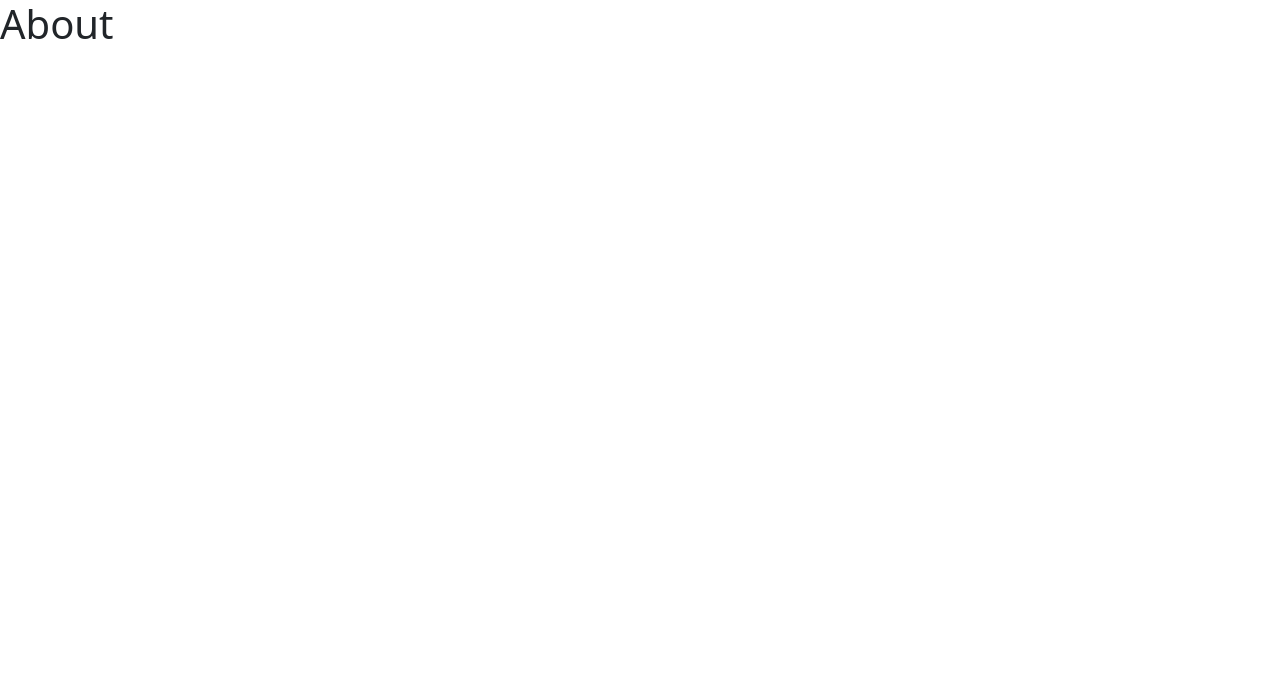
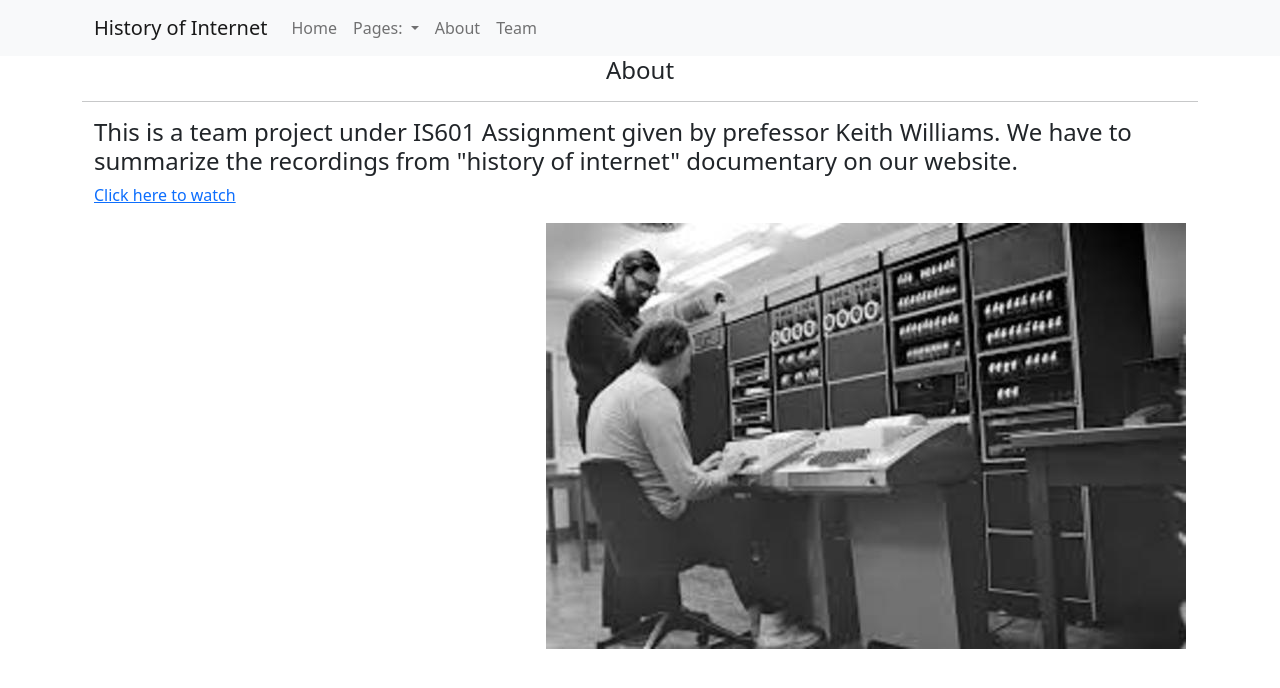
Before and after one commit to Harshad3212/History-of-the-Internet, a plain HTML site: page docs/about.html in a window 1280 px wide. Drawn offline with nearby package versions, Linux system fonts and the light colour scheme; files whose address does not match are found by name.

Commit message:
Bug: Content added in About.

```diff
--- a/docs/about.html
+++ b/docs/about.html
@@ -1,17 +1,49 @@
 <!doctype html>
 <html lang="en">
   <head>
-    <!-- Required meta tags -->
+     <!-- Required meta tags -->
     <meta charset="utf-8">
     <meta name="viewport" content="width=device-width, initial-scale=1">
 
     <!-- Bootstrap CSS -->
     <link href="https://cdn.jsdelivr.net/npm/bootstrap@5.0.0-beta2/dist/css/bootstrap.min.css" rel="stylesheet" integrity="sha384-BmbxuPwQa2lc/FVzBcNJ7UAyJxM6wuqIj61tLrc4wSX0szH/Ev+nYRRuWlolflfl" crossorigin="anonymous">
-
-    <title>Hello, world!</title>
   </head>
   <body>
-    <h1>About</h1>
+<header class="bg-light">
+<div class="container">
+    <nav class="navbar navbar-expand-lg navbar-light bg-light">
+  <div class="container-fluid">
+    <a class="navbar-brand" href="index.html">History of Internet</a>
+    <button class="navbar-toggler" type="button" data-bs-toggle="collapse" data-bs-target="#navbarNavDropdown" aria-controls="navbarNavDropdown" aria-expanded="false" aria-label="Toggle navigation">
+      <span class="navbar-toggler-icon"></span>
+    </button>
+    <div class="collapse navbar-collapse" id="navbarNavDropdown">
+      <ul class="navbar-nav">
+        <li class="nav-item">
+          <a class="nav-link" href="index.html">Home</a>
+        </li>
+	<li class="nav-item dropdown">
+          <a class="nav-link dropdown-toggle" href="#" id="navbarDropdownMenuLink" role="button" data-bs-toggle="dropdown" aria-expanded="false">
+            Pages:
+          </a>
+          <ul class="dropdown-menu" aria-labelledby="navbarDropdownMenuLink">
+            <li><a class="dropdown-item" href="Invention_of_Internet.html">Invention of Internet</a></li>
+            <li><a class="dropdown-item" href="BrowserWars.html">Browser Wars</a></li>
+            <li><a class="dropdown-item" href="Internet_search.html">Internet Search</a></li>
+            <li><a class="dropdown-item" href="Dot_Com_Bubble.html">dot Com Bubble</a></li>
+            <li><a class="dropdown-item" href="people.html">People</a></li>
+          </ul>
+        </li>
+        <li class="nav-item">
+          <a class="nav-link" href="about.html">About</a>
+        </li>
+        <li class="nav-item">
+          <a class="nav-link" href="team.html">Team</a>
+        </li>
+      </ul>
+    </div>
+  </div>
+</nav>
 
     <!-- Optional JavaScript; choose one of the two! -->
 
@@ -23,5 +55,23 @@
     <script src="https://cdn.jsdelivr.net/npm/@popperjs/core@2.6.0/dist/umd/popper.min.js" integrity="sha384-KsvD1yqQ1/1+IA7gi3P0tyJcT3vR+NdBTt13hSJ2lnve8agRGXTTyNaBYmCR/Nwi" crossorigin="anonymous"></script>
     <script src="https://cdn.jsdelivr.net/npm/bootstrap@5.0.0-beta2/dist/js/bootstrap.min.js" integrity="sha384-nsg8ua9HAw1y0W1btsyWgBklPnCUAFLuTMS2G72MMONqmOymq585AcH49TLBQObG" crossorigin="anonymous"></script>
     -->
-  </body>
+</div>
+</header>
+  <div class="container">
+<h4 align="center">About</h4>
+<hr>
+<div class="container">
+<h4>This is a team project under IS601 Assignment given by prefessor Keith Williams. We have to summarize the recordings from "history of internet" documentary on our website.</h4>
+  <p><a href="https://www.youtube.com/watch?v=qQwCx-Ey6x8&list=PLZR49Denpa1mnYZcRzAYgrA2utULVZ84Z&index=1" >Click here to watch </a></p>
+
+
+
+  <img src="C:\Users\vihag\PycharmProjects\History-of-the-Internet\images\invention_image.jpg" align="right">
+</div>
+</div>
+</body>
 </html>
+
+
+</body>
+</html>
```
